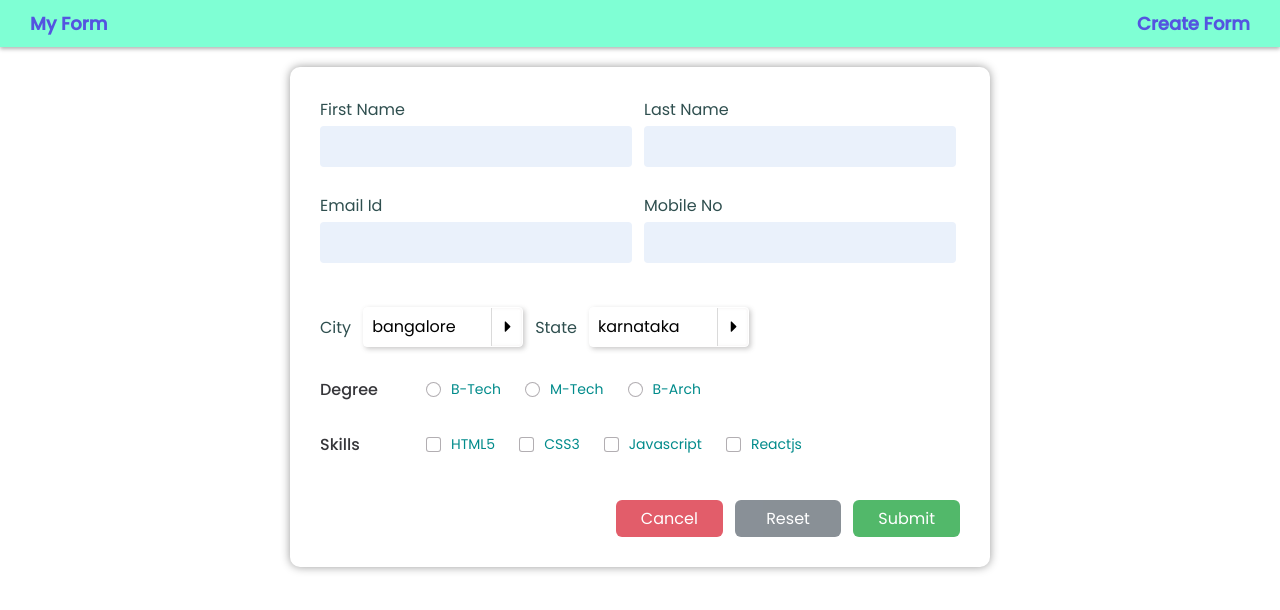
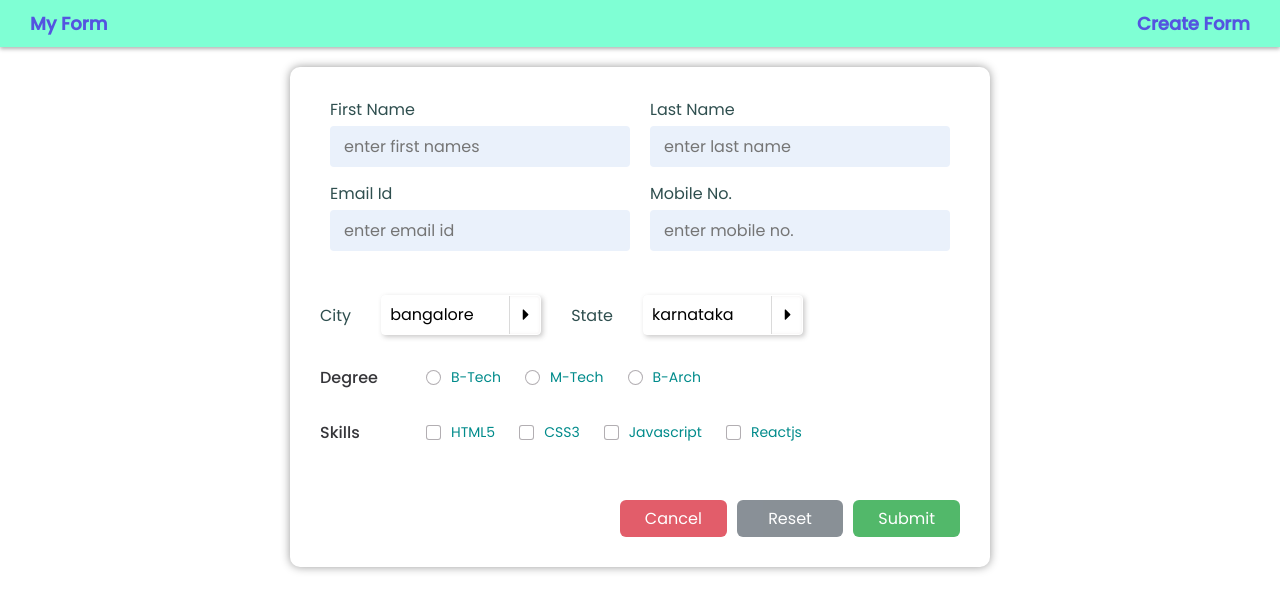
Before and after one commit to raviyadav7352/stylish-form, a plain HTML site: page index.html in a window 1280 px wide. Drawn offline with nearby package versions, Linux system fonts and the light colour scheme.

Commit message:
grid system made

```diff
--- a/common.css
+++ b/common.css
@@ -141,14 +141,14 @@ body{
 .row{
     display: flex;
     flex-wrap: wrap;
-    gap: 12px;
 }
+.col{width:100% ;}
 .col-1 {width: calc(100%/12 );}
 .col-2 {width: calc(100%/6);}
 .col-3 {width: calc(100%/4);}
 .col-4 {width: calc(100%/3);}
 .col-5 {width: calc(100%/2.4);}
-.col-6 {width: calc(100%/2 - 8px);}
+.col-6 {width: calc(100%/2);}
 .col-7 {width: calc(100%/1.71);}
 .col-8 {width: calc(100%/1.5);}
 .col-9 {width: calc(100%/1.333);}
@@ -161,4 +161,5 @@ body{
     display: flex;
     flex-direction: column;
     align-items: start;
+    padding-inline: 10px;
 }
--- a/index.html
+++ b/index.html
@@ -29,22 +29,23 @@
 
                 <form action="#" class="form-body flex f-dir-col h-100">
                     <div class="f-shrink flex f-dir-col g30">
-                        <div class="form-input-pack row">
+                        <div class="form-input-container row">
                             <div class="form-set flex-C col-6">
                                 <label for="firstname" class="form-label ">first name</label>
-                                <input type="text" id="firstname" class="form-controller">
+                                <input type="text" id="firstname" class="form-controller" placeholder="enter first names ">
                             </div>
                             <div class="form-set flex-C col-6">
                                 <label for="lastname" class="form-label">last name</label>
-                                <input type="text" id="lastname" class="form-controller">
+                                <input type="text" id="lastname" class="form-controller" placeholder="enter last name">
                             </div>
                             <div class="form-set flex-C col-6">
                                 <label for="email" class="form-label">email id</label>
-                                <input type="email" id="email" class="form-controller">
+                                <input type="email" id="email" class="form-controller"placeholder="enter email id">
                             </div>
                             <div class="form-set flex-C col-6">
-                                <label for="mobile" class="form-label">mobile no</label>
-                                <input type="tel" id="mobile" class="form-controller" size="5">
+                                <label for="mobile" class="form-label">mobile no.</label>
+                                <input type="number" id="mobile" class="form-controller" placeholder="enter mobile no."
+                                pattern="[0-9]{3}-[0-9]{3}-[0-9]{4}" required >
                             </div>
                         </div>
 
@@ -145,7 +146,7 @@
                         </div>
                     </div>
 
-                    <div class="form-btn-box row justify-end mt-10 f-grow align-end">
+                    <div class="form-btn-box row justify-end g10 f-grow align-end">
                         <button class="form-btn col-2 bg-danger">cancel</button>
                         <input type="reset" class="form-btn col-2 bg-secondary" value="reset">
                         <input type="submit" class="form-btn col-2 bg-sucess" value="submit">
```
